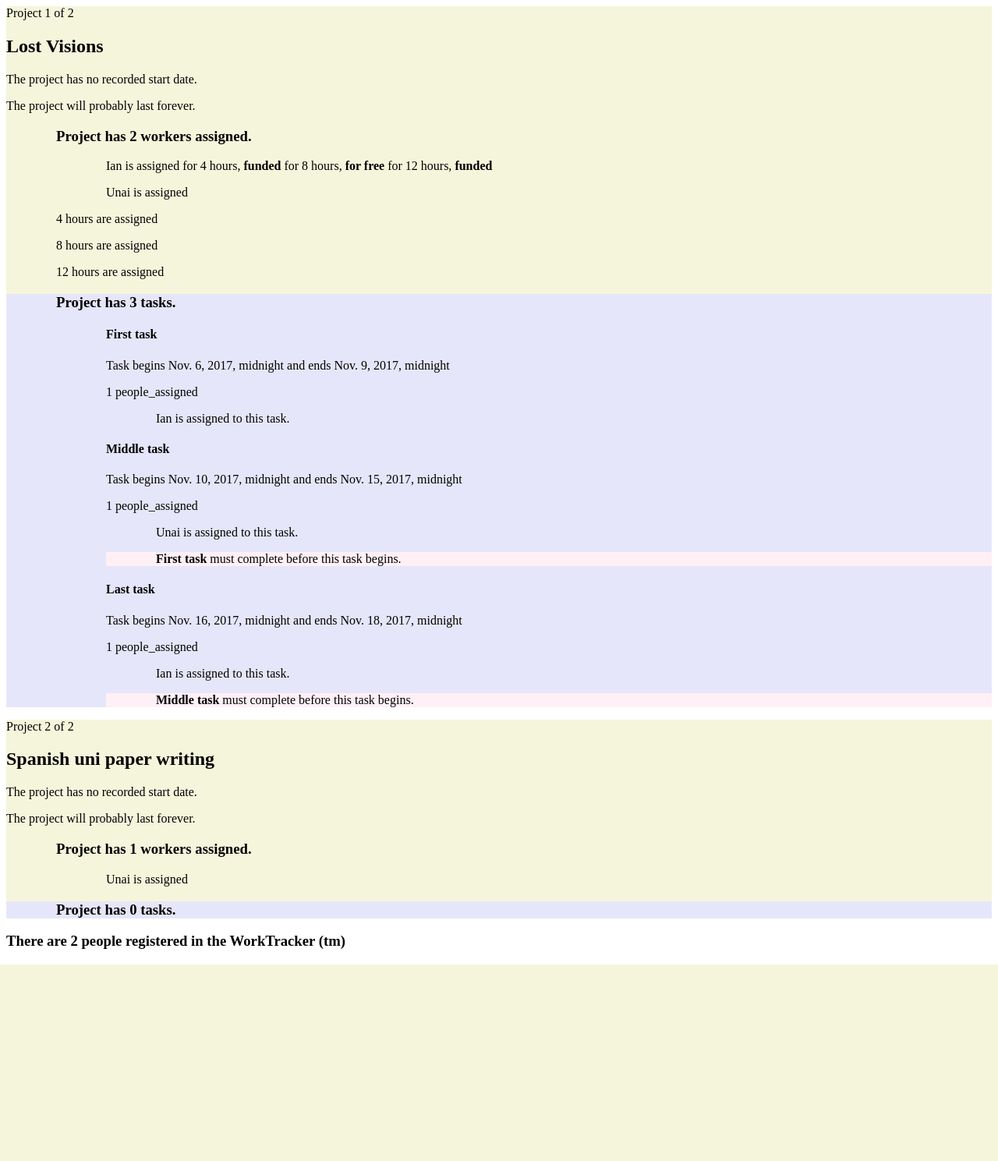
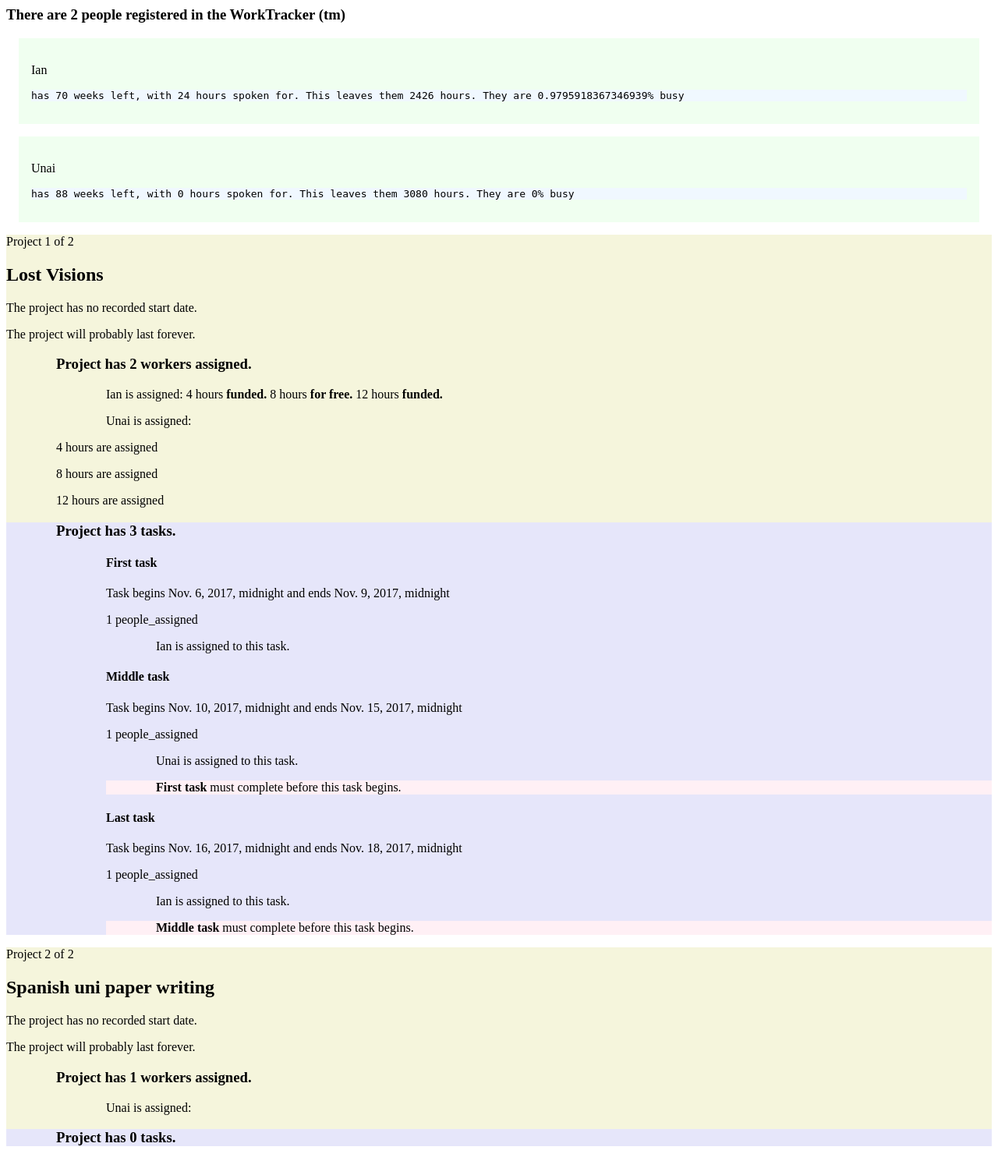
Before and after one commit to whelks-chance/worktracker, a Django app: page /explain in a window 1280 px wide. Shown: the whole page at 78% size. Before the commit the page ends 1237 px from the top, so only its background shows below. Run offline with Django 3.2, Linux system fonts and the light colour scheme; data comes from the database, SQL or seed files in the repository; both versions use the stored data as it was after the commit; some libraries are stand-ins or nearby versions.

Commit message:
Now offers information noone ever asked for.

```diff
--- a/templates/explain.html
+++ b/templates/explain.html
@@ -1,5 +1,15 @@
 
 <style>
+    .person_details_outer {
+        background-color: honeydew;
+        padding: 1em;
+        margin: 1em;
+    }
+
+    .person_details_inner {
+        background-color: aliceblue;
+    }
+
     .project_outline {
         background-color: beige;
     }
@@ -31,6 +41,61 @@
     }
 </style>
 
+
+<script src="https://code.jquery.com/jquery-3.2.1.js"
+        integrity="sha256-DZAnKJ/6XZ9si04Hgrsxu/8s717jcIzLy3oi35EouyE="
+        crossorigin="anonymous"></script>
+
+<script src="https://cdnjs.cloudflare.com/ajax/libs/moment.js/2.20.1/moment.js" integrity="sha256-2/3+Q1kMYR8MDaqFPNBgmLgiqWJjySkg1wqLx/iE5Zo=" crossorigin="anonymous"></script>
+
+<script src="https://cdnjs.cloudflare.com/ajax/libs/moment.js/2.20.1/locale/uk.js" integrity="sha256-vdBxOXCFJ8UqQyiJrWLlnT1O/Bnvmpn+yrVrOg0Xafw=" crossorigin="anonymous"></script>
+
+<script>
+    $( document ).ready(function() {
+
+        $.ajax({
+            method: "GET",
+            url: "{% url 'all_people_data' %}"
+        })
+            .done(function( msg ) {
+{#                alert( "Data Saved: " + msg );#}
+{#                $('#person_details_calc_1').text(JSON.stringify(msg, null, 2));#}
+
+                for(var a in msg['people_data']) {
+                    var data = msg['people_data'][a];
+                    {#                    $('#person_details_calc_' + data['id']).text(data['count']);#}
+
+
+{#                    var start = new moment(data['start_date']);#}
+                    var end = new moment(data['end_date']);
+
+                    {#                alert(end.diff(start, 'week') * data['hours_per_week']);#}
+                    var num_weeks = end.diff(moment(), 'week');
+                    var num_total_hours = num_weeks * data['hours_per_week'];
+                    var left_available = num_total_hours - data['count'];
+                    var perc_busy = data['count'] / num_total_hours * 100;
+
+                    var bad_news_msg = "has " + num_weeks + " weeks left, with " + data['count'] + " hours spoken for." +
+                        " This leaves them " + left_available + " hours. They are " + perc_busy + "% busy";
+
+                    $('#person_details_calc_' + data['id']).text(bad_news_msg);
+                }
+
+            });
+    });
+</script>
+
+<h3>There are {{ people|length }} people registered in the WorkTracker (tm)</h3>
+
+{% for person in people %}
+    <div class="person_details_outer" id="person_details_{{ person.id }}">
+        <p>{{ person.name }}</p>
+        <pre class="person_details_inner" id="person_details_calc_{{ person.id }}">
+        </pre>
+    </div>
+{% endfor %}
+
+
 {% for p in projects %}
 
     <div class="project_outline">
@@ -57,20 +122,20 @@
             <h3>Project has {{ p.person_set.all|length }} workers assigned.</h3>
             <div class="project_person">
                 {% for person in p.person_set.all %}
-                    <p>{{ person.name }} is assigned
+                    <p>{{ person.name }} is assigned:
 
                     {% for project_person_time in p.projecttimeassignment_set.all %}
                         {% if project_person_time.person == person %}
-                            for {{ project_person_time.hours }} hours,
+                            {{ project_person_time.hours }} hours
                             {% if project_person_time.financed %}
-                            <strong>funded</strong>
-                                {% else %}
-                                <strong>for free</strong>
-                                {% endif %}
+                                <strong>funded.</strong>
+                            {% else %}
+                                <strong>for free.</strong>
+                            {% endif %}
                         {% endif %}
                     {% endfor %}
                 {% endfor %}
-            </p>
+                </p>
             </div>
 
             <div class="project_person_time">
@@ -109,5 +174,3 @@
     </div>
 
 {% endfor %}
-
-<h3>There are {{ people|length }} people registered in the WorkTracker (tm)</h3>
--- a/tracker/views.py
+++ b/tracker/views.py
@@ -1,3 +1,5 @@
+from django.db.models import Sum
+from django.http import JsonResponse
 from django.shortcuts import render
 
 
@@ -12,3 +14,35 @@ def explain(request):
                       'people': models.Person.objects.all()
                   }
                   )
+
+
+def all_people_data(request):
+
+    all_time = models.ProjectTimeAssignment.objects.all()
+    all_people = models.Person.objects.all()
+
+    people_data = []
+    for person in all_people:
+
+        count = 0
+        for ta in all_time:
+            if ta.person == person:
+                count += ta.hours
+
+        people_data.append(
+            {
+                'count': count,
+                'name': person.name,
+                'id': person.id,
+                'start_date': person.available_start_date,
+                'end_date': person.available_end_date,
+                'hours_per_week': person.hours_per_week
+            }
+        )
+
+    api_data = {
+        # 'all_time': list(all_time),
+        'people_data': people_data
+    }
+
+    return JsonResponse(api_data)
--- a/worktracker/urls.py
+++ b/worktracker/urls.py
@@ -21,6 +21,7 @@ from tracker import views
 urlpatterns = [
 
     path('explain', views.explain, name='explain'),
+    path('all_people_data', views.all_people_data, name='all_people_data'),
 
     path('admin/', admin.site.urls),
 ]
```
Also changed, not shown: fixtures/initial_data.json (+22 -0 lines), db.sqlite3.
